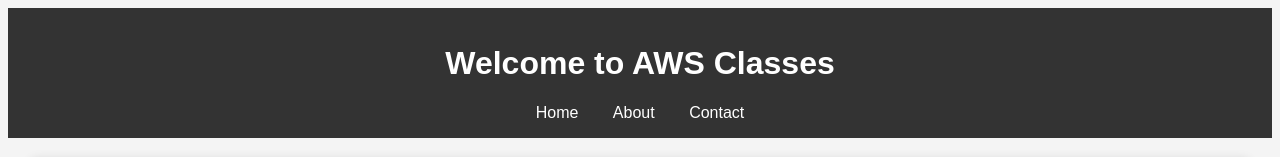
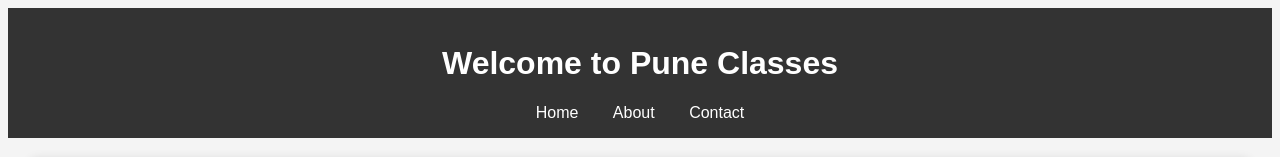
Before and after one commit to omkaringawale/Jenkinsapp, a plain HTML site: page index.html in a window 1280 px wide. Shown: the top 157 px of the page. Drawn offline with Linux system fonts and the light colour scheme.

Commit message:
Third commit

```diff
--- a/index.html
+++ b/index.html
@@ -8,7 +8,7 @@
 </head>
 <body>
     <header>
-        <h1>Welcome to AWS Classes</h1>
+        <h1>Welcome to Pune Classes</h1>
         <nav>
             <a href="index.html">Home</a>
             <a href="about.html">About</a>
```
